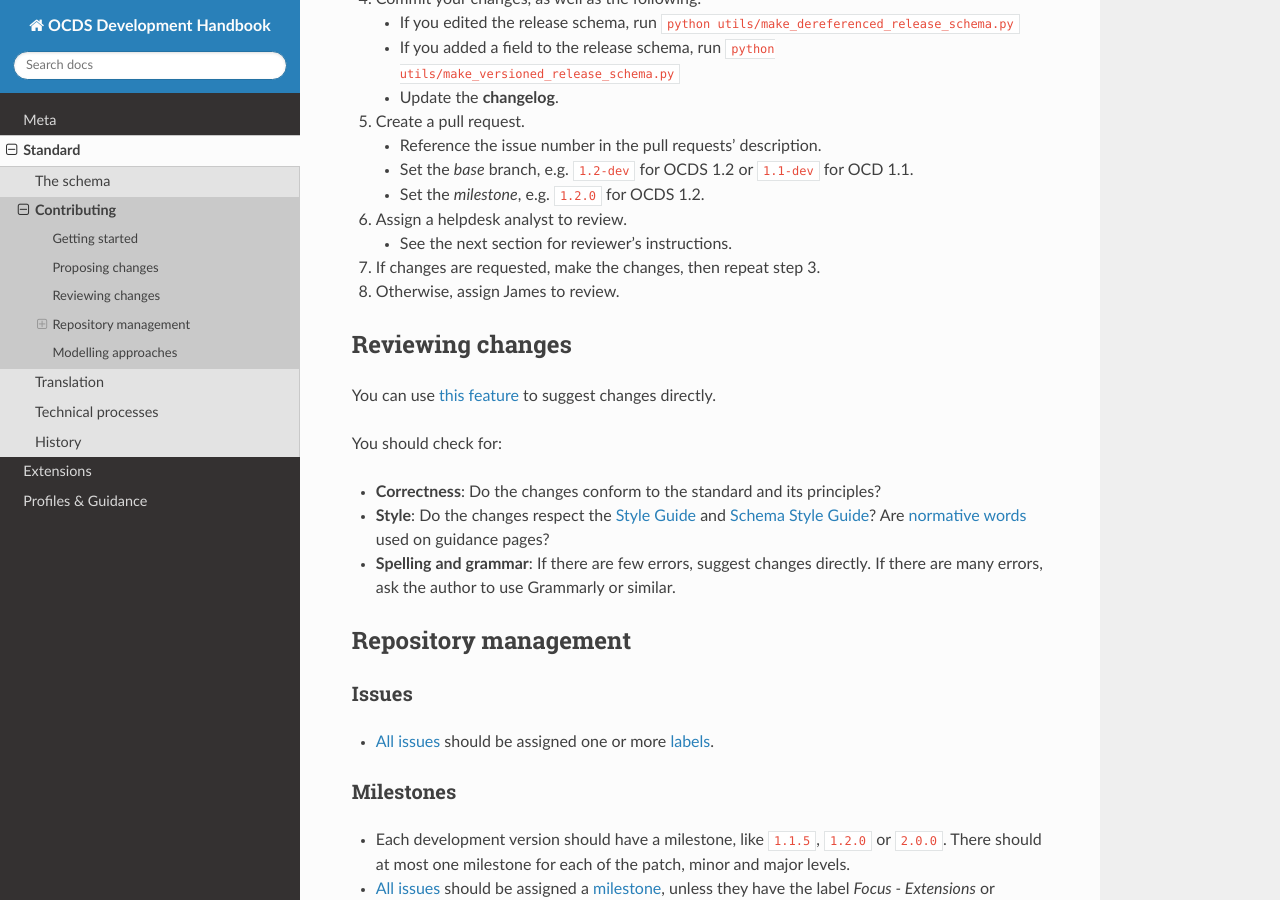
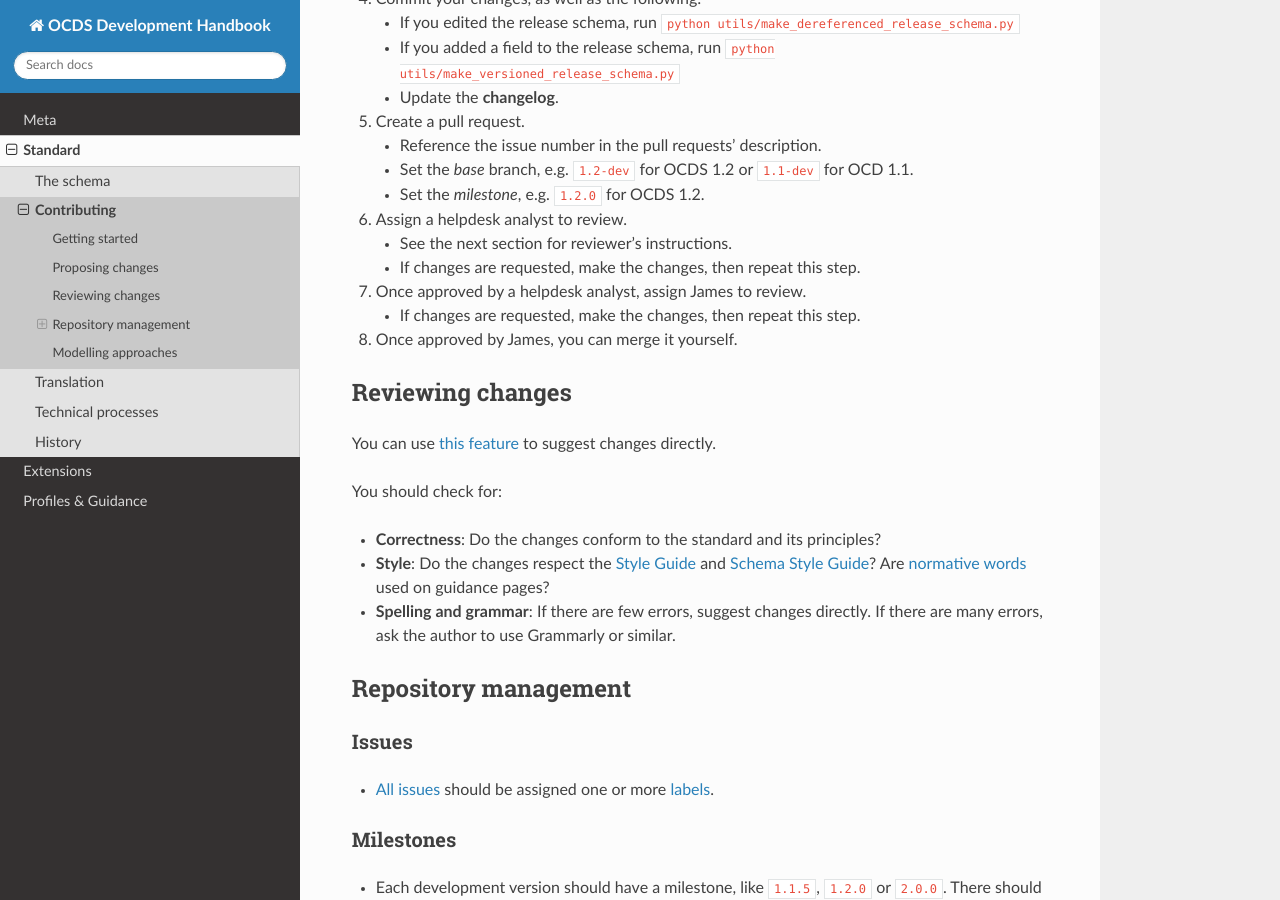
Before and after one commit to open-contracting/standard-development-handbook, a Sphinx documentation site: the page built from docs/standard/contributing.md, in a window 1280 px wide and 900 px high, scrolled down 1078 px. Built offline with Sphinx 7.4.7 and the Read the Docs theme 2.0.0, drawn with Linux system fonts in a browser that asks for light colours.

Commit message:
Clarify who merges PRs

```diff
--- a/docs/standard/contributing.md
+++ b/docs/standard/contributing.md
@@ -42,8 +42,10 @@ For worked examples, see the [process note](https://docs.google.com/document/d/1
     * Set the *milestone*, e.g. `1.2.0` for OCDS 1.2.
 1. Assign a helpdesk analyst to review.
     * See the next section for reviewer's instructions.
-1. If changes are requested, make the changes, then repeat step 3.
-1. Otherwise, assign James to review.
+    * If changes are requested, make the changes, then repeat this step.
+1. Once approved by a helpdesk analyst, assign James to review.
+    * If changes are requested, make the changes, then repeat this step.
+1. Once approved by James, you can merge it yourself.
 
 ## Reviewing changes
 
```
